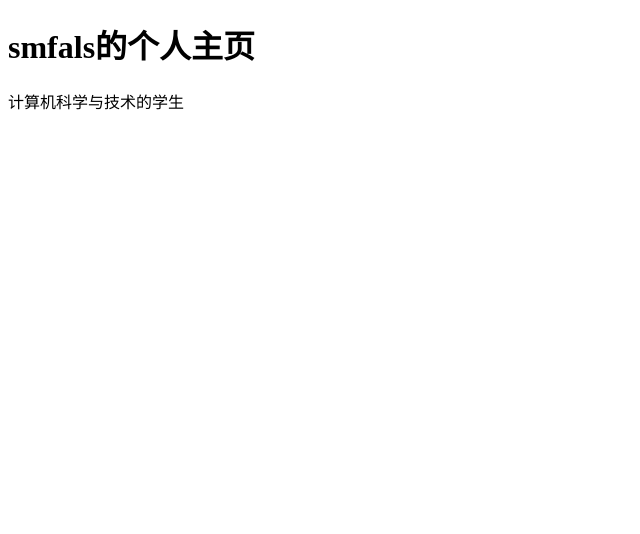
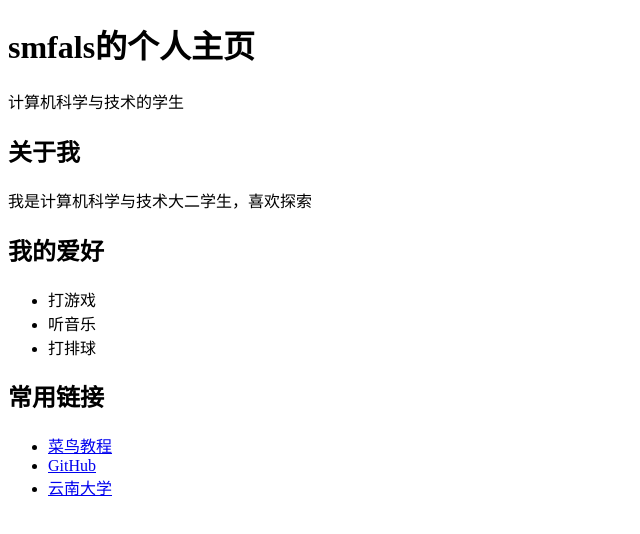
Before and after one commit to smfals/frontend-practice, a plain HTML site: page homepage/index.html in a window 1280 px wide. Shown: the whole page, without its empty margins (0-640 px from the left). Drawn offline with Linux system fonts and the light colour scheme.

Commit message:
补充自我介绍、爱好和链接列表

```diff
--- a/homepage/index.html
+++ b/homepage/index.html
@@ -10,3 +10,20 @@
   <p>计算机科学与技术的学生</p>
 </body>
 </html>
+
+<h2>关于我</h2>
+<p>我是计算机科学与技术大二学生，喜欢探索</p>
+
+<h2>我的爱好</h2>
+<ul>
+  <li>打游戏</li>
+  <li>听音乐</li>
+  <li>打排球</li>
+</ul>
+
+<h2>常用链接</h2>
+<ul>
+  <li><a href="https://www.runoob.com/html/html-tutorial.html" target="_blank">菜鸟教程</a></li>
+  <li><a href="https://github.com" target="_blank">GitHub</a></li>
+  <li><a href="https://www.yunnan.edu.cn" target="_blank">云南大学</a></li>
+</ul>
```
